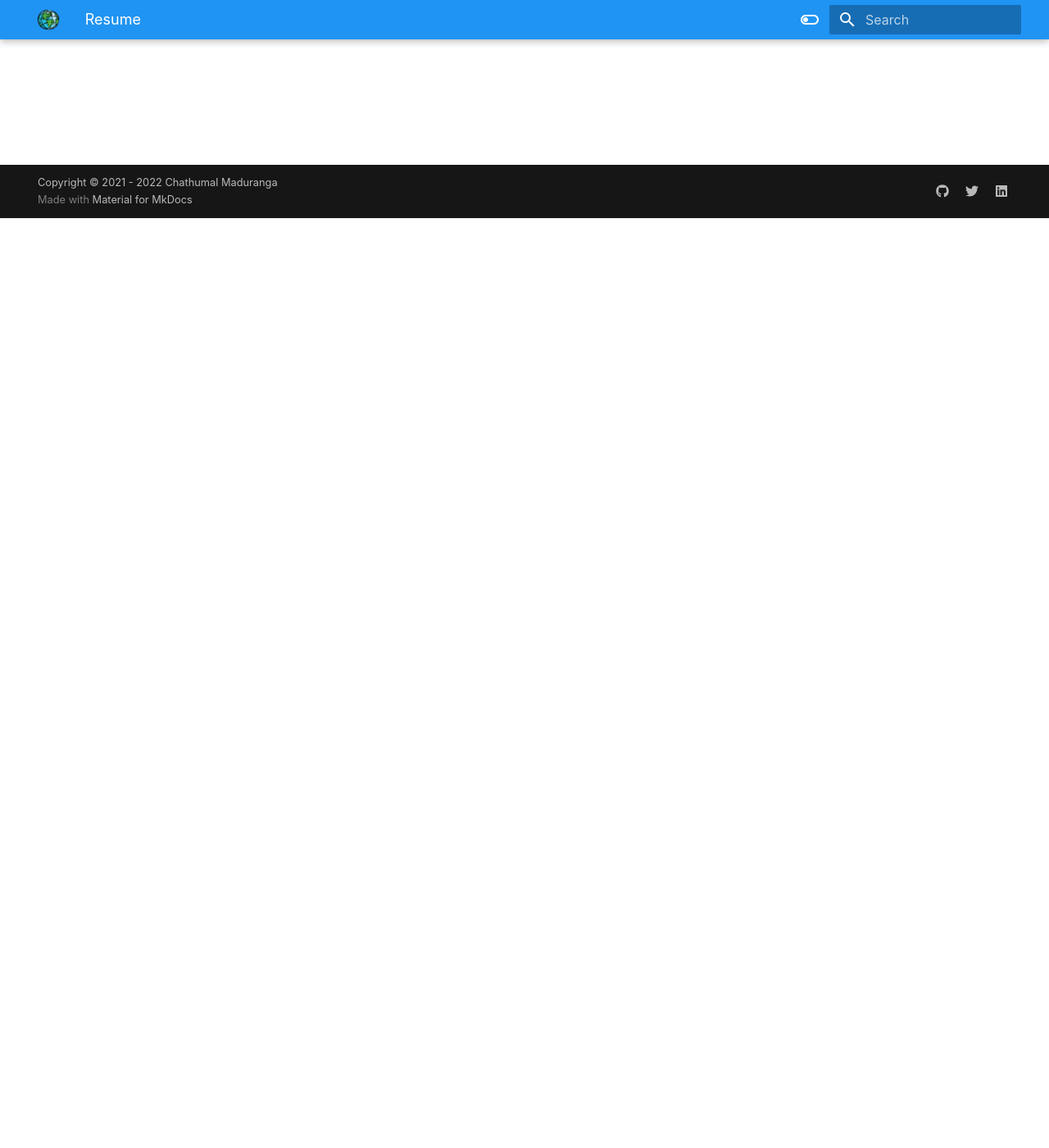
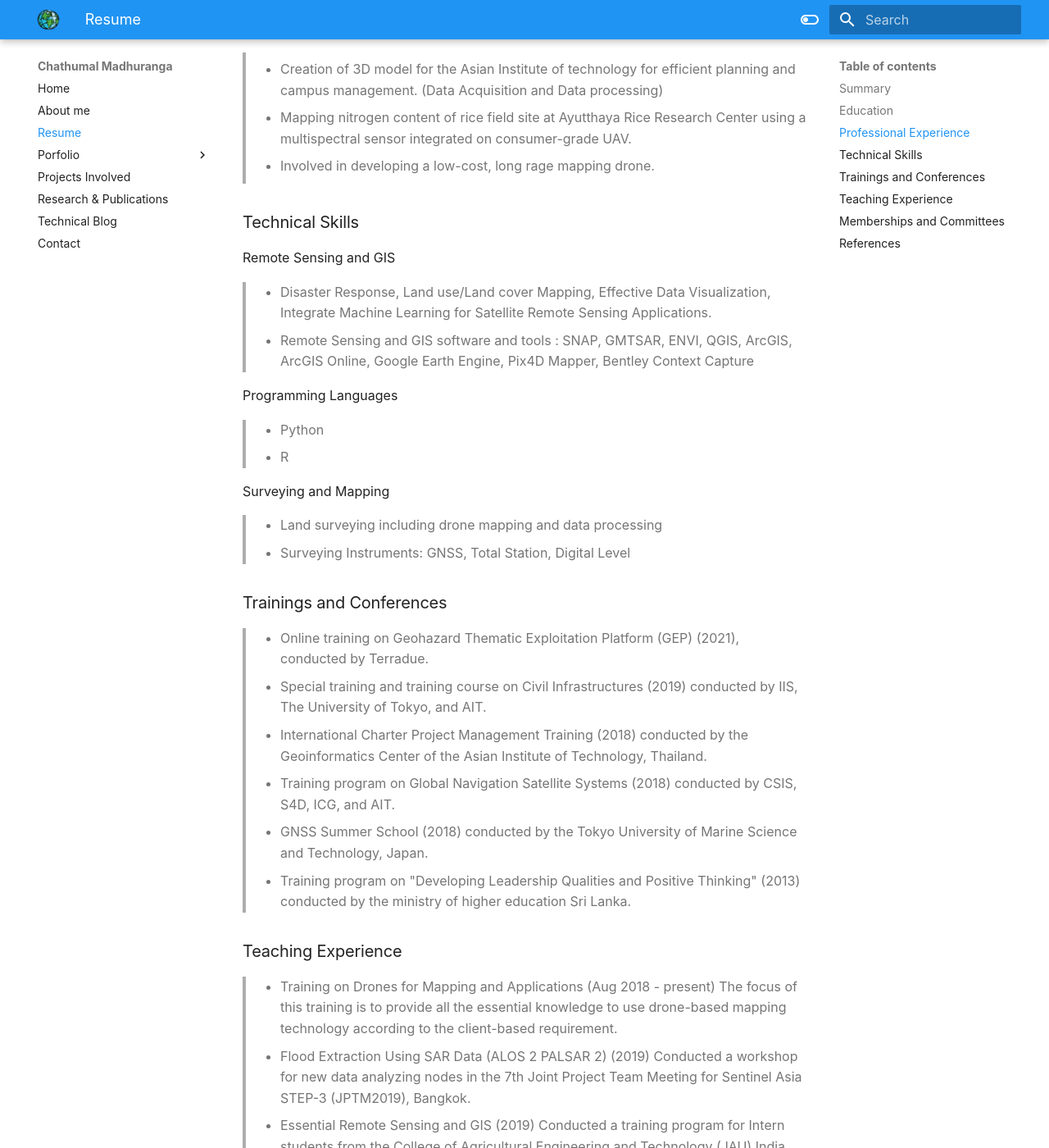
Before and after one commit to chathumal93/chathumal93.github.io, an MkDocs documentation site: the page built from docs/resume.md, in a window 1280 px wide and 1400 px high, scrolled down 1134 px. Shown: the whole window at 82% size. Built offline with MkDocs 1.6.1 and Material for MkDocs 9.7.7, drawn with Linux system fonts in a browser that asks for light colours; some web fonts are replaced; some of the changed text lies outside the part shown.

Commit message:
update home

```diff
--- a/docs/resume.md
+++ b/docs/resume.md
@@ -1 +1,83 @@
-Coming soon!!!!
+### Summary
+> Name  : W.A. Chathumal Madhuranga
+
+> Nationality : Sri Lankan
+
+> Date of Birth : 1993/12/28
+
+> Current Address : 58 Moo 9, Km. 42, Klong Luang, Phatum Thani, 12120, Thailand
+
+### Education
+| Degree		   | University 	    |Year		    |                                  Research Interest or Thesis                                            |
+|------------------|--------------------|---------------|---------------------------------------------------------------------------------------------------------|
+| B.Sc **Surveying Science** (Specialized in **Photogrammetry and Remote Sensing** )          | Sabaragamuwa University of Sri Lanka				| 2018          |Thesis: **Mapping Land Degradation in Nuwara Eliya District Using Multitemporal Satellite Images and Spectral Mixture Analysis Method.**                   |
+
+### Professional Experience
+>
+
+Research Associate – Geoinfomatics Center - Asian Institue of Technology
+
+(2018 Aug 13 to Present – Thailand)
+
+>Key Responsibilities
+
+>- Perform project management activities for International disaster charter (IDC) activations upon nomination by JAXA Executive Secretariat of IDC.
+
+>- Generation, provision, and evaluation of Value-added products for major natural disasters.
+
+>- Apply Remote sensing and GIS technologies for practical project work.
+
+>- Survey and map using land surveying, GNSS, and drone technology.
+
+>- Conduct training sessions on satellite remote sensing applications and UAV mapping.
+
+Intern – Geoinfomatics Center - Asian Institue of Technology
+
+2018 Jan 13 to April – Thailand
+
+>- Creation of 3D model for the Asian Institute of technology for efficient planning and campus management. (Data Acquisition and Data processing)
+
+>- Mapping nitrogen content of rice field site at Ayutthaya Rice Research Center using a multispectral sensor integrated on consumer-grade UAV.
+
+>- Involved in developing a low-cost, long rage mapping drone.
+
+### Technical Skills
+Remote Sensing and GIS
+>- Disaster Response, Land use/Land cover Mapping, Effective Data Visualization, Integrate Machine Learning for Satellite Remote Sensing Applications.
+>-  Remote Sensing and GIS software and tools : SNAP, GMTSAR, ENVI, QGIS, ArcGIS, ArcGIS Online, Google Earth Engine, Pix4D Mapper, Bentley Context Capture
+
+Programming Languages
+>- Python
+>- R
+
+Surveying and Mapping
+>- Land surveying including drone mapping and data processing
+>- Surveying Instruments: GNSS, Total Station, Digital Level
+
+### Trainings and Conferences
+>- Online training on Geohazard Thematic Exploitation Platform (GEP) (2021), conducted by Terradue.
+>- Special training and training course on Civil Infrastructures (2019) conducted by IIS, The University of Tokyo, and AIT.
+>- International Charter Project Management Training (2018) conducted by the Geoinformatics Center of the Asian Institute of Technology, Thailand.
+>- Training program on Global Navigation Satellite Systems (2018) conducted by CSIS, S4D, ICG, and AIT.
+>- GNSS Summer School (2018) conducted by the Tokyo University of Marine Science and Technology, Japan.
+>- Training program on "Developing Leadership Qualities and Positive Thinking" (2013) conducted by the ministry of higher education Sri Lanka.
+
+### Teaching Experience
+>- Training on Drones for Mapping and Applications (Aug 2018 - present)
+The focus of this training is to provide all the essential knowledge to use drone-based mapping technology according
+to the client-based requirement.
+>- Flood Extraction Using SAR Data (ALOS 2 PALSAR 2) (2019)
+Conducted a workshop for new data analyzing nodes in the 7th Joint Project Team Meeting for Sentinel Asia STEP-3
+(JPTM2019), Bangkok.
+>- Essential Remote Sensing and GIS (2019)
+Conducted a training program for Intern students from the College of Agricultural Engineering and Technology (JAU)
+India.
+
+### Memberships and Committees
+>- Member of International Working Group on Satellite-based Emergency Mapping (IWG-SEM) (2020 - present)
+>- Member of Sakura Science Club (2018 - present)
+>- Intermediate Mapper - Humanitarian OpenStreetMap Team (2015 – present)
+>- Member of St. John Ambulance Sri Lanka (2005 - 2006)
+
+### References
+Available on request.
--- a/mkdocs.yml
+++ b/mkdocs.yml
@@ -40,7 +40,7 @@
 
 # Page tree
 nav:
-  - Introduction: index.md
+  - Home: index.md
   - About me: aboutme.md
   - Resume: resume.md
   - Porfolio:
```
